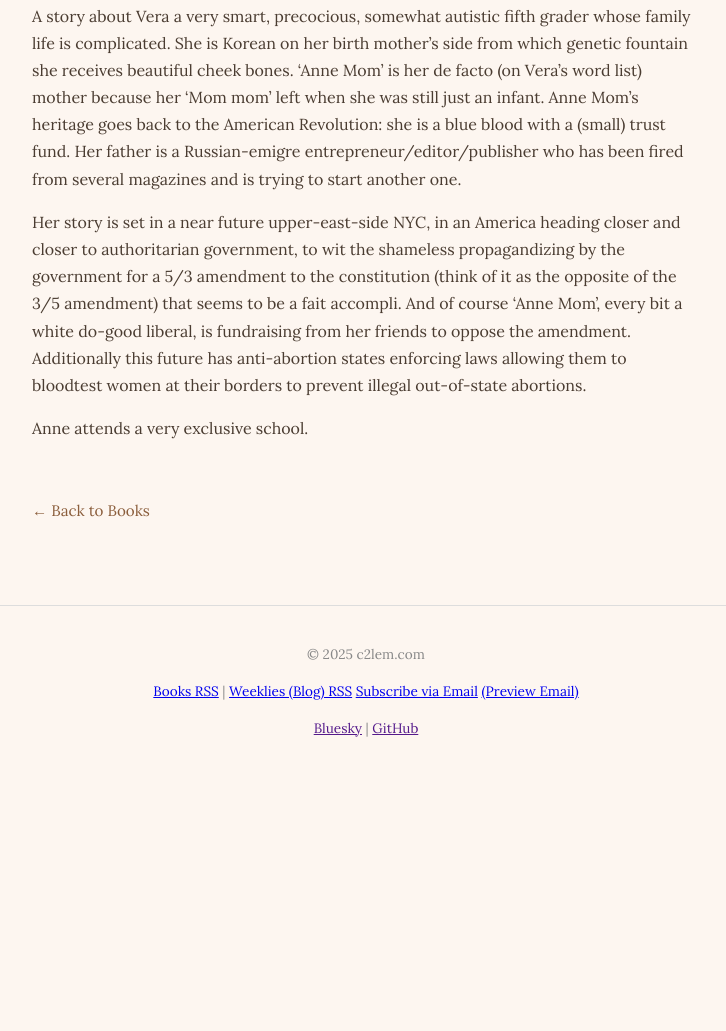
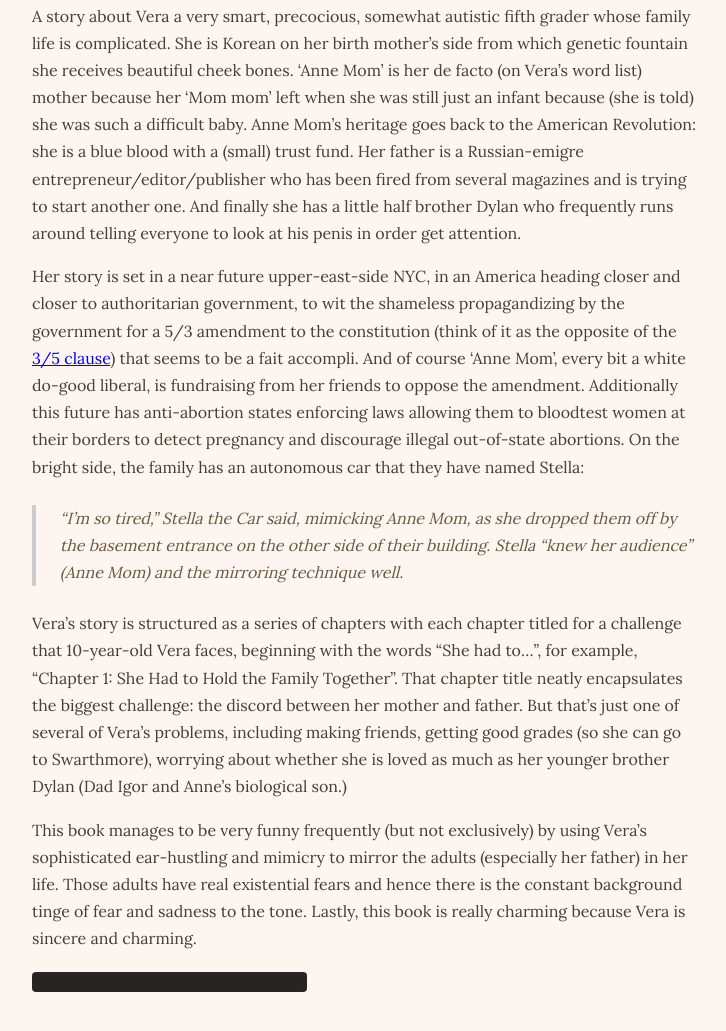
Before and after one commit to charles-e/new-c2lem, an Eleventy site: page src/books/Vera or Faith.md in a window 1280 px wide. Shown: the part 962-1993 px from the top of the page, without its empty margins (274-1000 px from the left). Before the commit the page ends 1795 px from the top, so only its background shows below. Built offline with nearby package versions, Linux system fonts and the light colour scheme; Eleventy itself is replaced by a stand-in of ours; files that its build step writes are made by us from their sources; what markdown-it-link-attributes would draw is missing.

Commit message:
Vera or Faith.md

```diff
--- a/src/books/Vera or Faith.md
+++ b/src/books/Vera or Faith.md
@@ -18,12 +18,20 @@ date_posted: '2025-08-22T00:00:00.000Z'
 Her parents fought every day on a variety of subjects, but especially about how she and Dylan were to be raised. Anne Mom wanted a lot of structure, but Daddy said childhood “should just happen,” like it had happened to him, and that until you went to grad school “nothing really mattered,” it was all just a “neoliberal frog-march of the damned.” (Daddy supplied a lot of the words for her Things I Still Need to Know Diary.)
 </blockquote>
 
-A story about Vera a very smart, precocious, somewhat autistic fifth grader whose family life is complicated.  She is Korean on her birth mother's side from which genetic fountain she receives beautiful cheek bones. 'Anne Mom' is her de facto (on Vera's word list) mother because her 'Mom mom' left when she was still just an infant. Anne Mom's heritage goes back to the American Revolution: she is a blue blood with a (small) trust fund. Her father is a Russian-emigre entrepreneur/editor/publisher who has been fired from several magazines and is trying to start another one.
+A story about Vera a very smart, precocious, somewhat autistic fifth grader whose family life is complicated.  She is Korean on her birth mother's side from which genetic fountain she receives beautiful cheek bones. 'Anne Mom' is her de facto (on Vera's word list) mother because her 'Mom mom' left when she was still just an infant because (she is told) she was such a difficult baby. Anne Mom's heritage goes back to the American Revolution: she is a blue blood with a (small) trust fund. Her father is a Russian-emigre entrepreneur/editor/publisher who has been fired from several magazines and is trying to start another one.  And finally she has a little half brother Dylan who frequently runs around telling everyone to look at his penis in order get attention.
 
-Her story is set in a near future upper-east-side NYC, in an America heading closer and closer to authoritarian government, to wit the shameless propagandizing by the government for a 5/3 amendment to the constitution (think of it as the opposite of the 3/5 amendment) that seems to be a fait accompli.  And of course 'Anne Mom', every bit a white do-good liberal, is fundraising from her friends to oppose the amendment.  Additionally this future has anti-abortion states enforcing laws allowing them to bloodtest women at their borders to prevent illegal out-of-state abortions.
+Her story is set in a near future upper-east-side NYC, in an America heading closer and closer to authoritarian government, to wit the shameless propagandizing by the government for a 5/3 amendment to the constitution (think of it as the opposite of the [3/5 clause](https://www.thirteen.org/wnet/slavery/experience/legal/docs2.html)) that seems to be a fait accompli.  And of course 'Anne Mom', every bit a white do-good liberal, is fundraising from her friends to oppose the amendment.  Additionally this future has anti-abortion states enforcing laws allowing them to bloodtest women at their borders to detect pregnancy and discourage illegal out-of-state abortions.  On the bright side, the family has an autonomous car that they have named Stella:
+<blockquote>
+“I’m so tired,” Stella the Car said, mimicking Anne Mom, as she dropped them off by the basement entrance on the other side of their building. Stella “knew her audience” (Anne Mom) and the mirroring technique well.
+</blockquote>
 
-Anne attends a very exclusive school.
+Vera's story is structured as a series of chapters with each chapter titled for a challenge that 10-year-old Vera faces, beginning with the words "She had to...", for example, "Chapter 1: She Had to Hold the Family Together". That chapter title neatly encapsulates the biggest challenge: the discord between her mother and father. But that's just one of several of Vera's problems, including making friends, getting good grades (so she can go to Swarthmore), worrying about whether she is loved as much as her younger brother Dylan (Dad Igor and Anne's biological son.)
 
+This book manages to be very funny frequently (but not exclusively) by using Vera's sophisticated ear-hustling and mimicry to mirror the adults (especially her father) in her life.  Those adults have real existential fears and hence there is the constant background tinge of fear and sadness to the tone. Lastly, this book is really charming because Vera is sincere and charming.
+
+<span class="spoiler">
+I cried at one point.  I am not a crier.
+</span>
 <!--
 
 * <span meta="3@2025-08-20T17:11:39.957Z"></span> Her parents fought every day on a variety of subjects, but especially about how she and Dylan were to be raised. Anne Mom wanted a lot of structure, but Daddy said childhood “should just happen,” like it had happened to him, and that until you went to grad school “nothing really mattered,” it was all just a “neoliberal frog-march of the damned.” (Daddy supplied a lot of the words for her Things I Still Need to Know Diary.)
```
